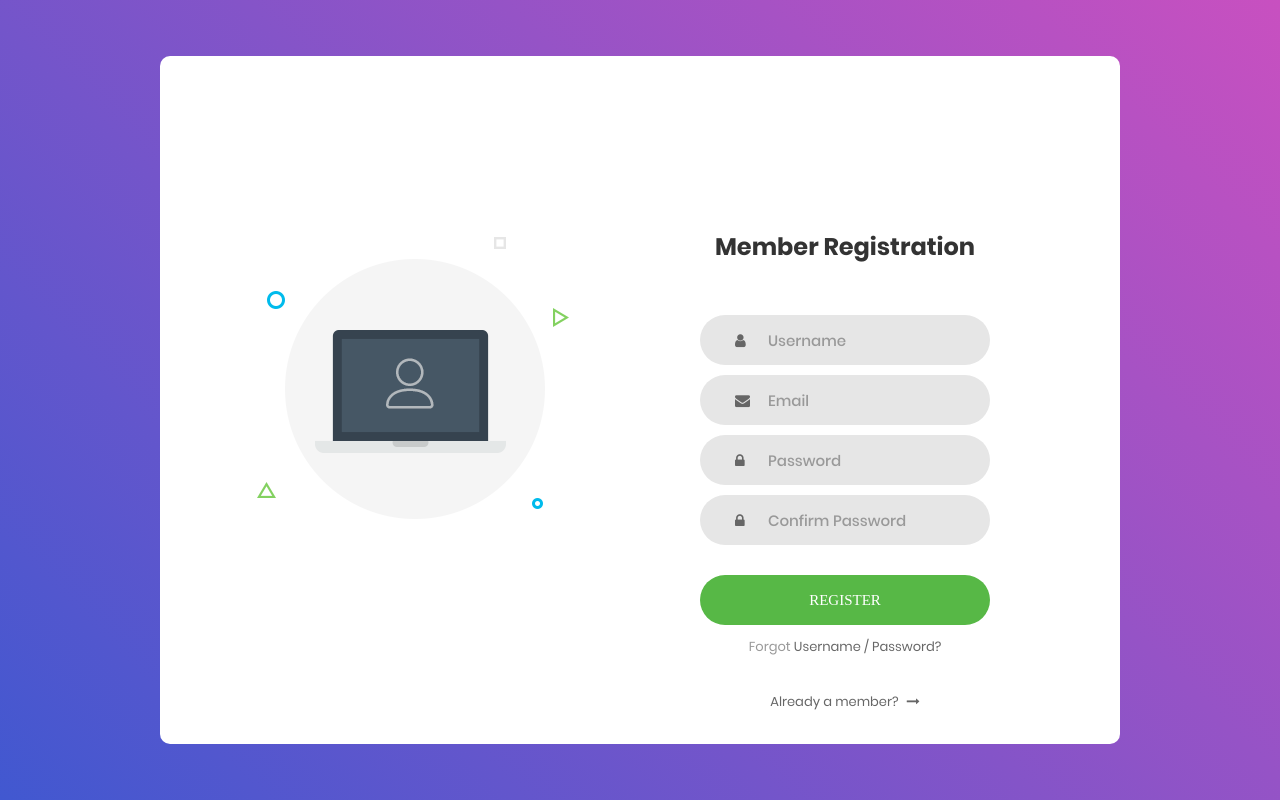
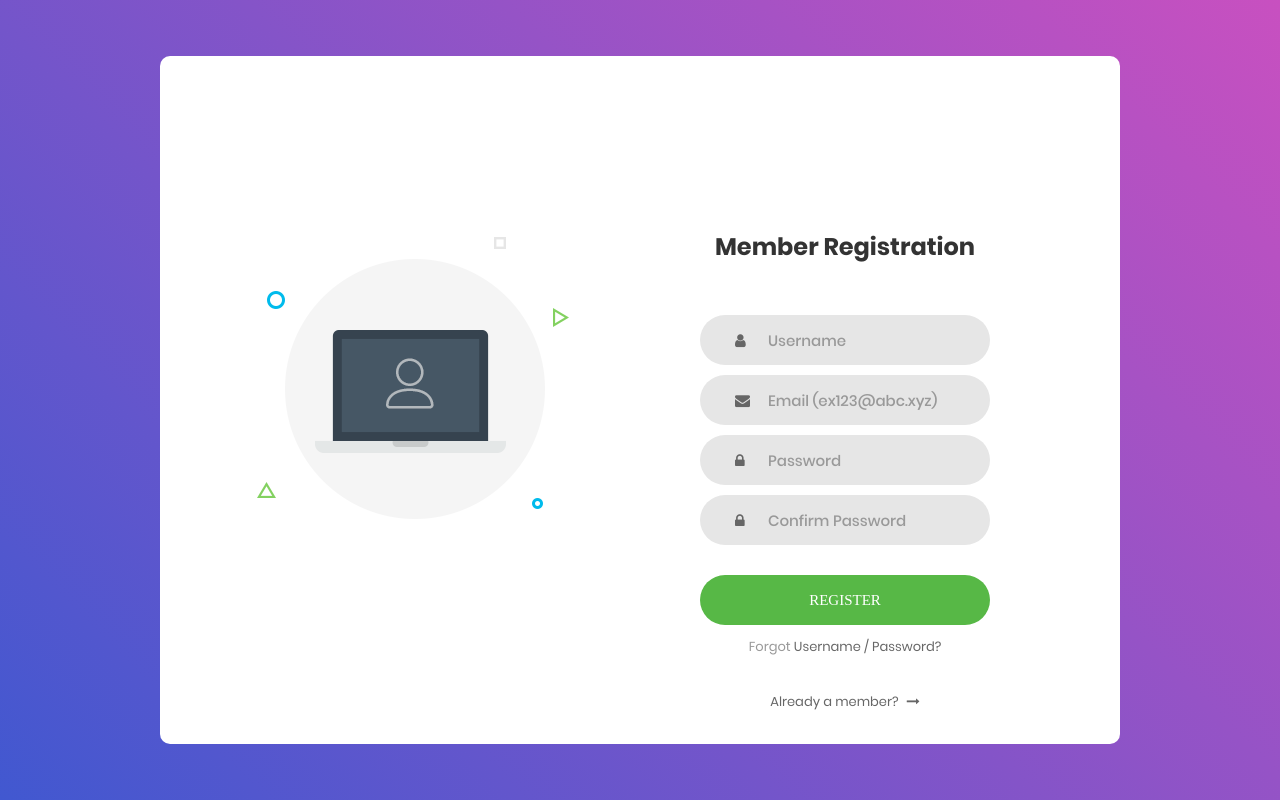
Before and after one commit to SunnyYadav16/Your-Expense-Tracker, a Django app: page / in a window 1280 px wide. Run offline with Django 3.2, Linux system fonts and the light colour scheme; some libraries are stand-ins or nearby versions; some web fonts are replaced.

Commit message:
Updated code for Registering a user

```diff
--- a/Expenser_Website/templates/Accounts/Register.html
+++ b/Expenser_Website/templates/Accounts/Register.html
@@ -45,7 +45,7 @@
 					</div>
 
 					<div class="wrap-input100 validate-input" data-validate = "Valid email is required: ex@abc.xyz">
-						<input class="input100" type="email" name="email" placeholder="Email" required>
+						<input class="input100" type="email" name="email" placeholder="Email (ex123@abc.xyz)" required>
 						<span class="focus-input100"></span>
 						<span class="symbol-input100">
 							<i class="fa fa-envelope" aria-hidden="true"></i>
@@ -69,7 +69,7 @@
 					</div>
 
 					<div class="container-login100-form-btn">
-						<button class="login100-form-btn" onclick="window.location.href='Login.html'">
+						<button class="login100-form-btn">
 							Register
 						</button>
 					</div>
```
Also changed, not shown: Expenser_Website/db.sqlite3.
